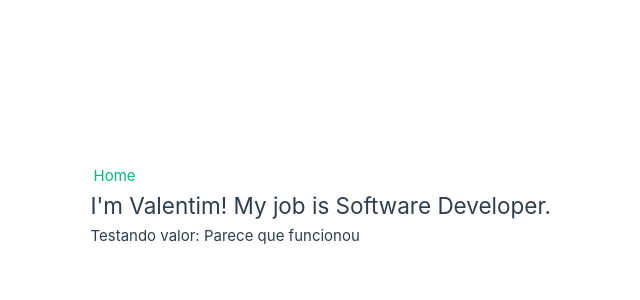
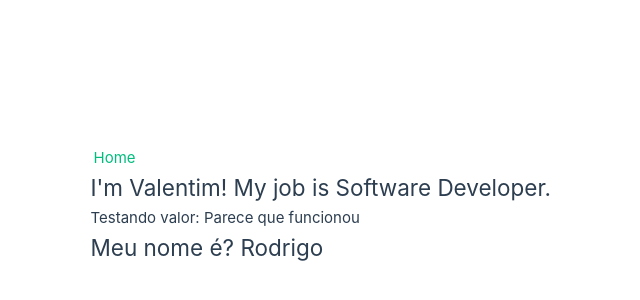
Before and after one commit to Valentim-Gab/Vue-3-course_Matheus-Battisti-Hora-de-Codar, a Vue app in the folder 2-vue-project/: page / in a window 1280 px wide. Shown: the part 194-494 px from the top of the page, without its empty margins (89-729 px from the left). Built offline with nearby package versions, Linux system fonts and the light colour scheme.

Commit message:
Curso de Vue 3: #07 - Entendendo os Lifecycle hooks (ciclo de vida)

```diff
--- /dev/null
+++ b/2-vue-project/src/components/LifeCycle.vue
@@ -0,0 +1,25 @@
+<script setup lang="ts">
+import { onBeforeMount, onMounted, ref } from 'vue'
+
+const name = ref('Ainda não definido')
+
+onBeforeMount(() => {
+  setTimeout(() => {
+    name.value = 'Valentim'
+  }, 1000)
+}),
+
+onMounted(() => {
+  setTimeout(() => {
+    name.value = 'Rodrigo'
+  }, 2000)
+})
+</script>
+
+<template>
+  <section>
+    <h2>Meu nome é? {{ name }}</h2>
+  </section>
+</template>
+
+<style lang="scss"></style>
--- a/2-vue-project/src/views/HomeView.vue
+++ b/2-vue-project/src/views/HomeView.vue
@@ -1,5 +1,6 @@
 <script setup lang="ts">
 import FirstComponent from '@/components/FirstComponent.vue'
+import LifeCycle from '@/components/LifeCycle.vue'
 
 const test = 'Parece que funcionou'
 </script>
@@ -8,5 +9,6 @@ const test = 'Parece que funcionou'
   <main>
     <FirstComponent />
     <p>Testando valor: {{ test }}</p>
+    <LifeCycle />
   </main>
 </template>
```
